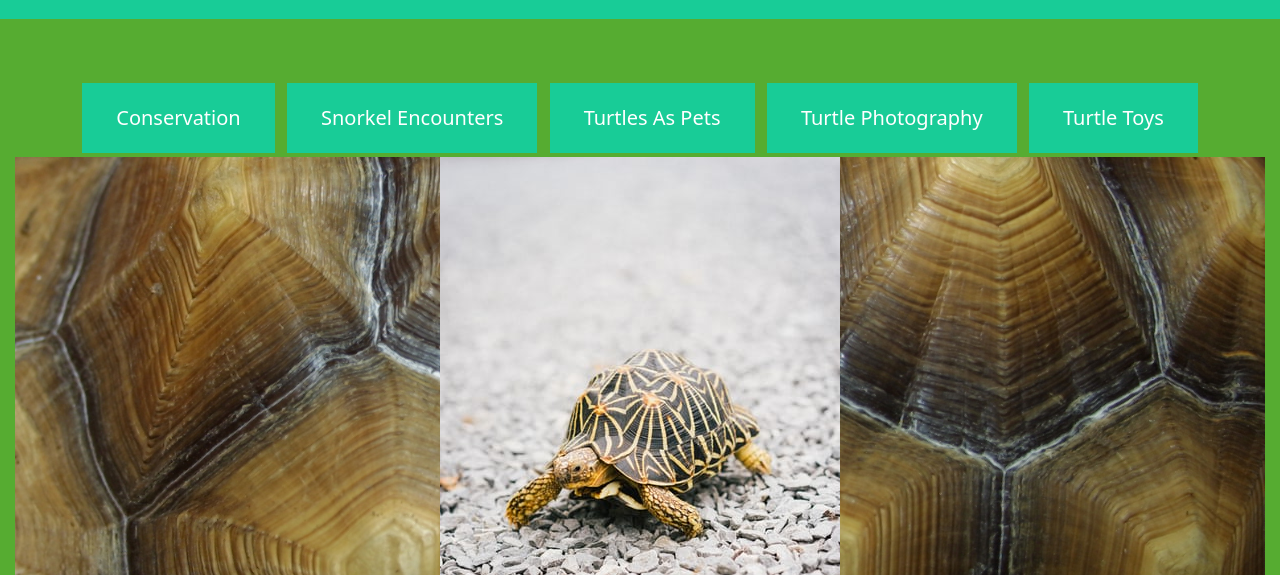
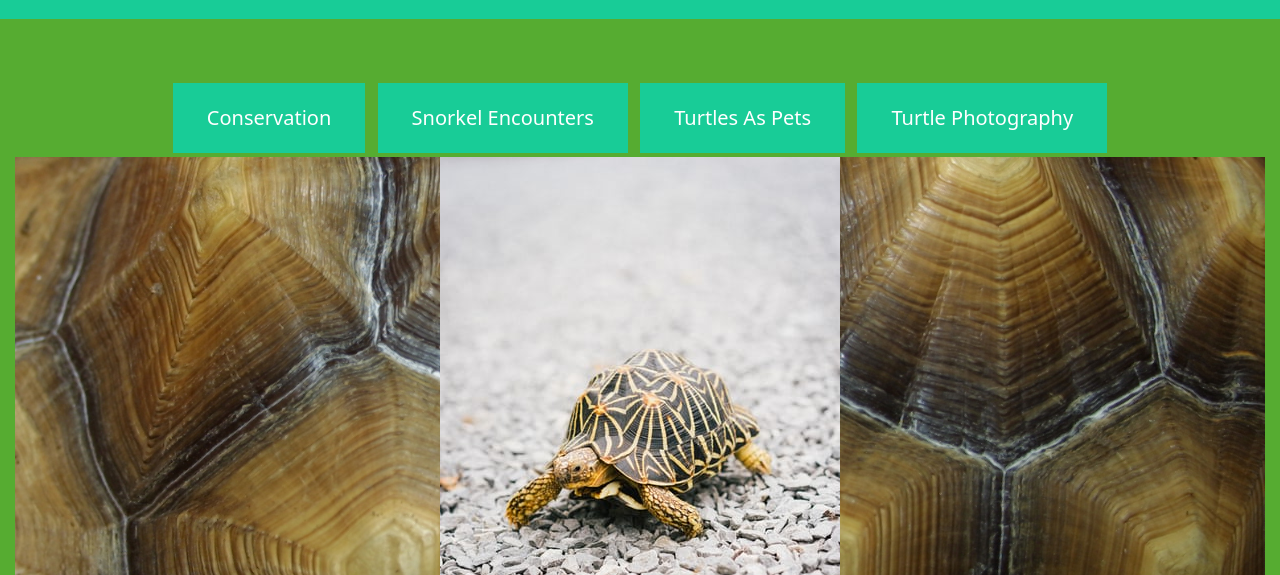
Before and after one commit to KNelsonE/KNelsonE.github.io, a plain HTML site: page page1.html in a window 1280 px wide. Shown: the part 225-800 px from the top of the page. Drawn offline with nearby package versions, Linux system fonts and the light colour scheme.

Commit message:
Fri, Feb 25, 2022, 8:54 PM +00:00

```diff
--- a/page1.html
+++ b/page1.html
@@ -23,7 +23,6 @@
             <a href="page4.html" class="button">Snorkel Encounters</a>
             <a href="page3.html" class="button">Turtles As Pets</a>
             <a href="page2.html" class="button">Turtle Photography</a>
-            <a href="page1.html" class="button">Turtle Toys</a>
         </nav>
     <div class="img-fluid">
         <div id="image"></div>
```
